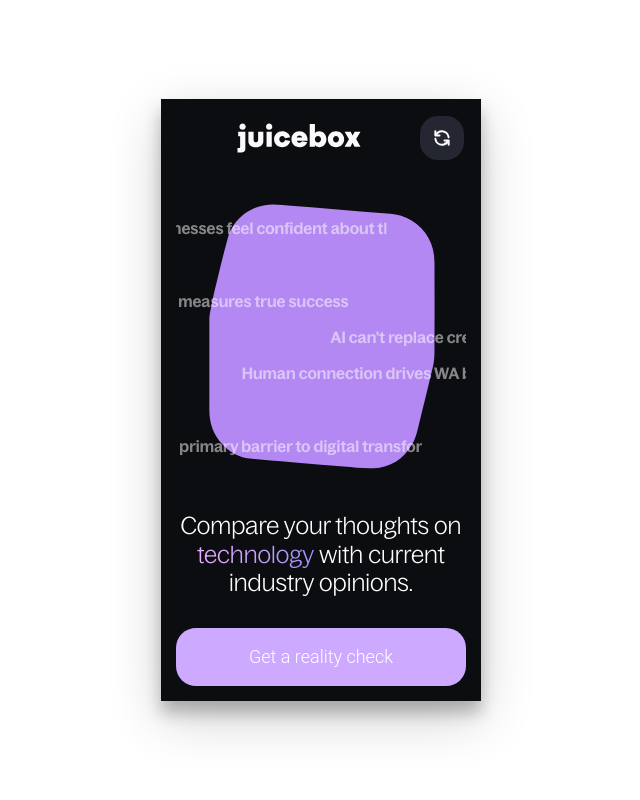
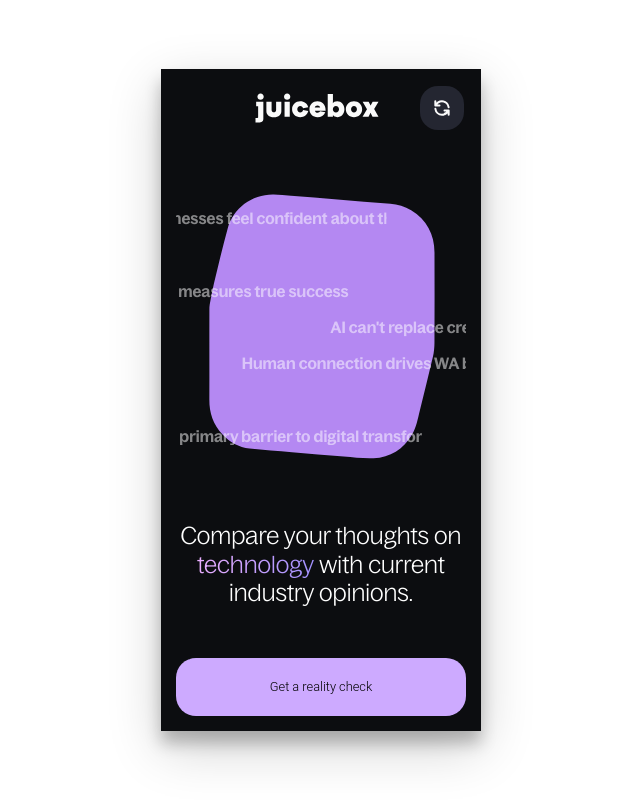
Before and after one commit to filjoseph1989/reality-check, a Next.js app: page / in a window 1280 px wide. Shown: the whole page, without its empty margins (319-959 px from the left). Built offline with nearby package versions, Linux system fonts and the light colour scheme.

Commit message:
updated style

```diff
--- a/app/globals.css
+++ b/app/globals.css
@@ -101,11 +101,18 @@
 nav {
   overflow: hidden;
 
+
   .nav-container {
     display: flex;
     justify-content: space-between;
     align-items: center;
     padding: 2px;
+
+    div.nav-item.nav-item-1 {
+      background-color: #0c0d10;
+      width: 35px;
+      height: 12px;
+    }
 
     &>div:nth-child(1),
     &>div:nth-child(3) {
@@ -180,7 +187,7 @@
     flex-direction: column;
     justify-content: center;
     align-items: center;
-    margin: 30px 0px;
+    margin: 50px 0px;
 
     img {
       margin: 0;
@@ -291,8 +298,10 @@
   }
 
   button.get-reality-check {
+    color: black;
     background-color: #cdaaff;
     border: none;
+    font-size: 0.8rem;
   }
 
   button.continue-final {
```
